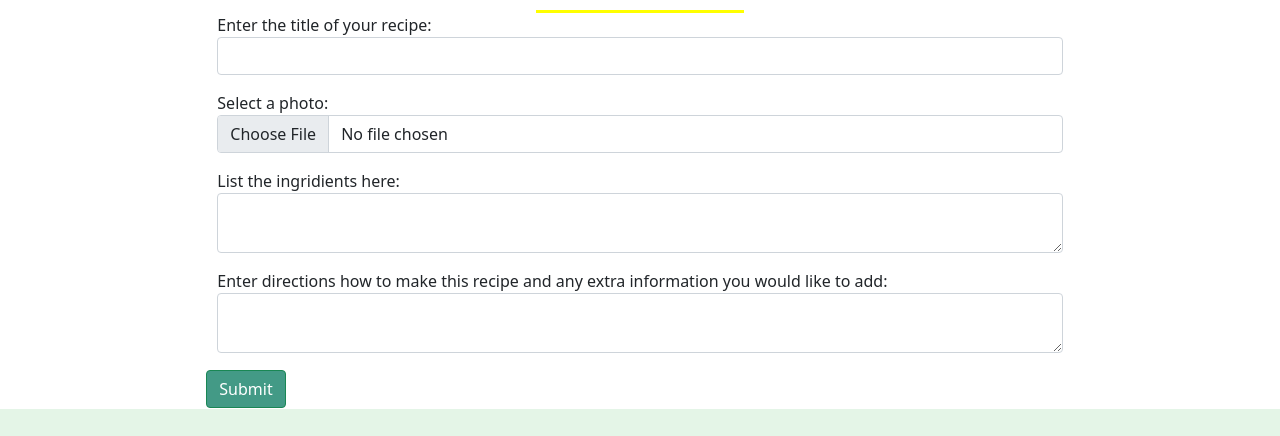
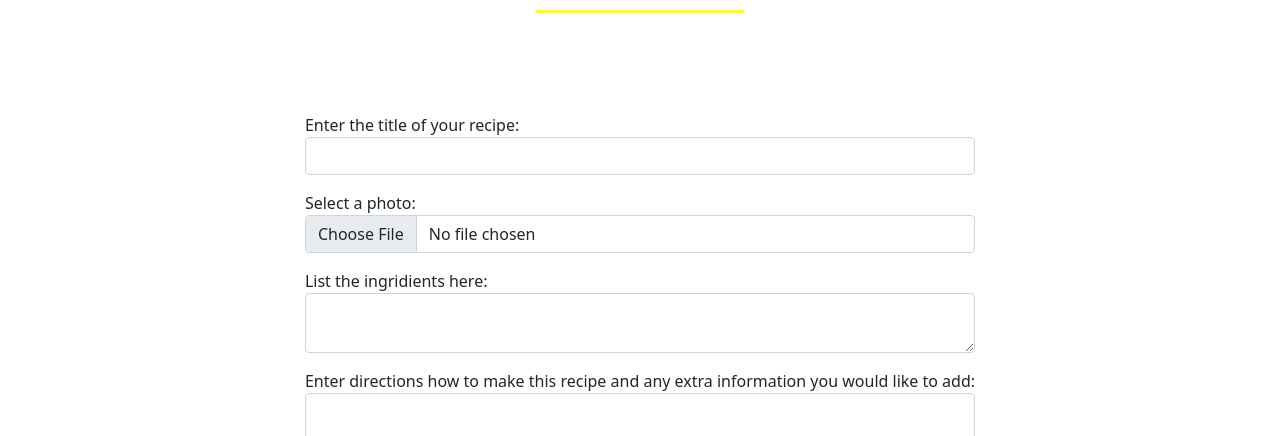
Before and after one commit to lauraz-15/juicy-recipes, a Django app: page /recipes/new/ in a window 1280 px wide. Shown: the part 218-654 px from the top of the page. Run offline with Django 3.2, Linux system fonts and the light colour scheme; the visitor is signed in with stand-in values (Sample User, id 1); some libraries are stand-ins or nearby versions.

Commit message:
Fix the file path for design image and fix the add recipe page

```diff
--- a/juicyrecipes/settings.py
+++ b/juicyrecipes/settings.py
@@ -29,7 +29,7 @@ TEMPLATES_DIR = os.path.join(BASE_DIR, 'templates')
 SECRET_KEY = os.environ.get('SECRET_KEY')
 
 # SECURITY WARNING: don't run with debug turned on in production!
-DEBUG = False
+DEBUG = True
 ALLOWED_HOSTS = ["juicy-recipes.herokuapp.com", "localhost", '5432-lauraz15-juicyrecipes-57gfj9h3z27.ws-eu46.gitpod.io']
 
 
--- a/recipes/static/recipes/css/style.css
+++ b/recipes/static/recipes/css/style.css
@@ -18,10 +18,20 @@ body > main > div > div > div > div > div > div:nth-child(7) {
 } */
 /* .recipe-content {
     margin-top: 150px;
+    width: fit-content;
+} */
+
+.edit-recipe-container {
+    margin-top: 100px;
     margin-bottom: 150px;
     width: fit-content;
-    margin-right: 20px;
-} */
+}
+
+.auth-message {
+    margin: 0 auto;
+    text-align: center;
+    margin-top: 50px;
+}
 
 /* iframe {
     width: fit-content;
@@ -40,9 +50,3 @@ body > main > div > div > div > div > div > div:nth-child(7) {
     /* font-size: large;
     padding: 20px;
 } */
-
-.auth-message {
-    margin: 0 auto;
-    text-align: center;
-    margin-top: 50px;
-}
--- a/recipes/templates/new.html
+++ b/recipes/templates/new.html
@@ -14,10 +14,11 @@
         <span class="title-text">Add a new Recipe:</span>
     </h2>
     {% if user.is_authenticated %}
-    <div>
+    <div class="container">
         <div class="row d-flex justify-content-center">
-        <div class="col-8">
-            <div class="row edit-recipe-container">
+            <div class="col-md-4 col-md-6 col-lg-8 edit-recipe-container">
+                <form action="" method="post" enctype="multipart/form-data">
+                    {% csrf_token %}
                     <table class="recipe-content">
                         {{ form.media}}
                         {{ form.as_p}}
@@ -27,14 +28,11 @@
                             </td>
                         </tr>
                     </table>
-            <form action="" method="post" enctype="multipart/form-data">
-                {% csrf_token %}
-
-            </form>
+                </form>
             </div>
         </div>
-        </div>
     </div>
+</div>
 {% else %}
 <div class="container">
     <h2 class="auth-message">Please <a href="{% url 'account_signup' %}">register</a> or <a href="{% url 'account_login' %}">sign in</a>, so you can add new recipes!</h2>
```
Also changed, not shown: README.md, README_images/data_design.jpg (renamed from README_images/Data Model Design.jpg).
